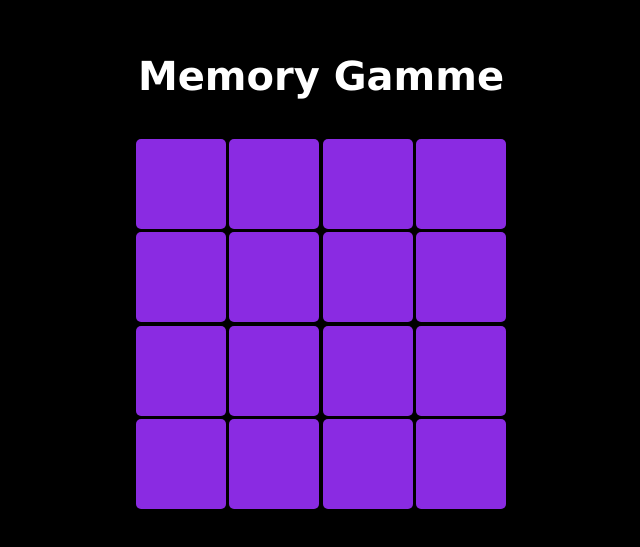
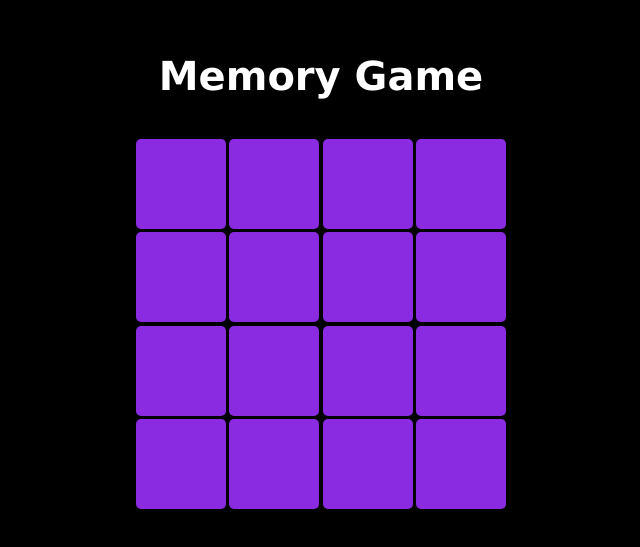
Before and after one commit to AbhinavGuddu/braingame, a React (Create React App) app: page / in a window 1280 px wide. Shown: the part 119-666 px from the top of the page, without its empty margins (319-959 px from the left). Built offline with nearby package versions, Linux system fonts and the light colour scheme.

Commit message:
Update App.js

```diff
--- a/src/App.js
+++ b/src/App.js
@@ -3,7 +3,7 @@ import Cards from './components/Cards'
 function App() {
   return (
     <div className="App">
-      <h1>Memory Gamme</h1>
+      <h1>Memory Game</h1>
       <Cards />
     </div>
   );
```
